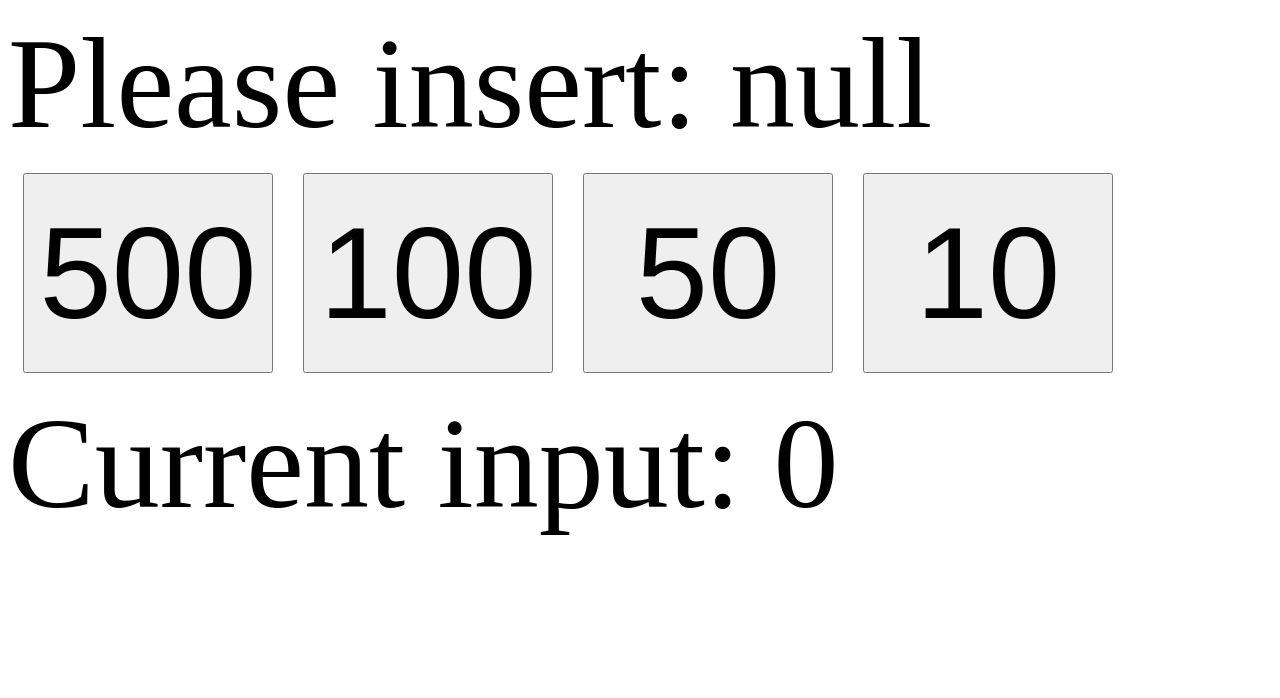
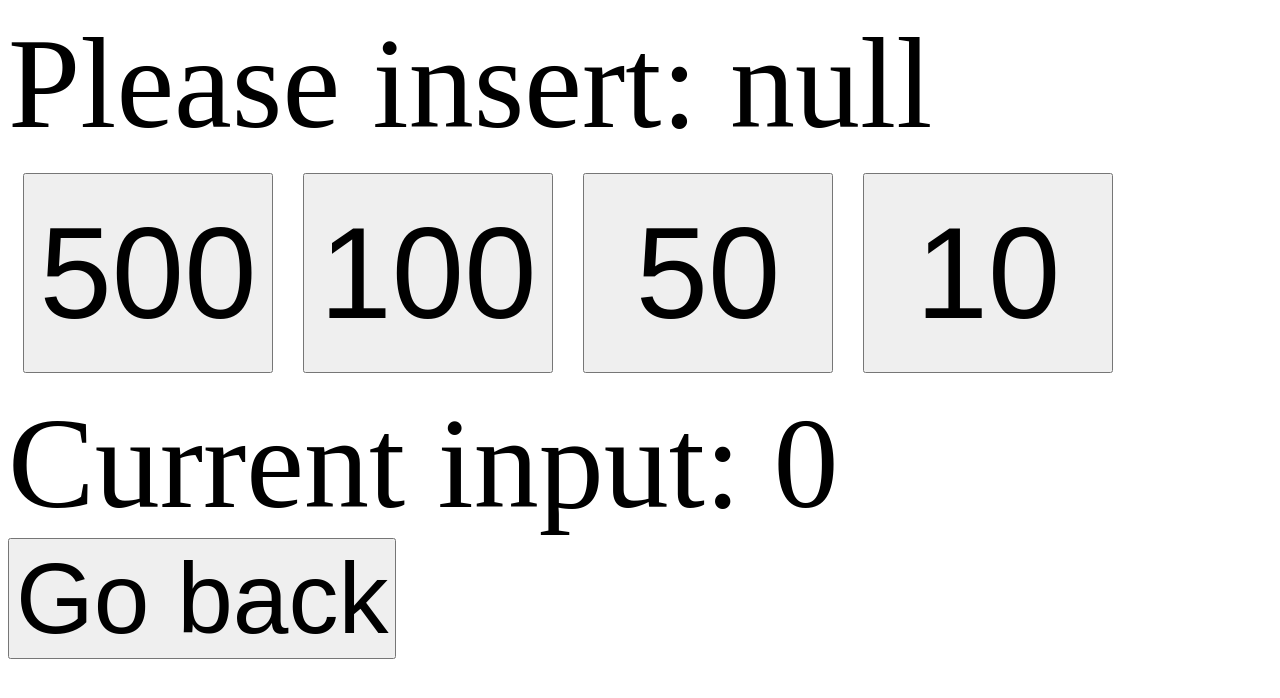
Before and after one commit to sanghapark234/vscode-git, a plain HTML site: page 2nd.html in a window 1280 px wide. Drawn offline with Linux system fonts and the light colour scheme.

Commit message:
v07070949

```diff
--- a/2nd.html
+++ b/2nd.html
@@ -19,6 +19,8 @@
         createCoin(10);
 
     </script>
+    <button style = "font-size: 100px" type = "button" onclick = "location.href='1st.html'">Go back </button>
+
 
 </body>
 </html>
```
